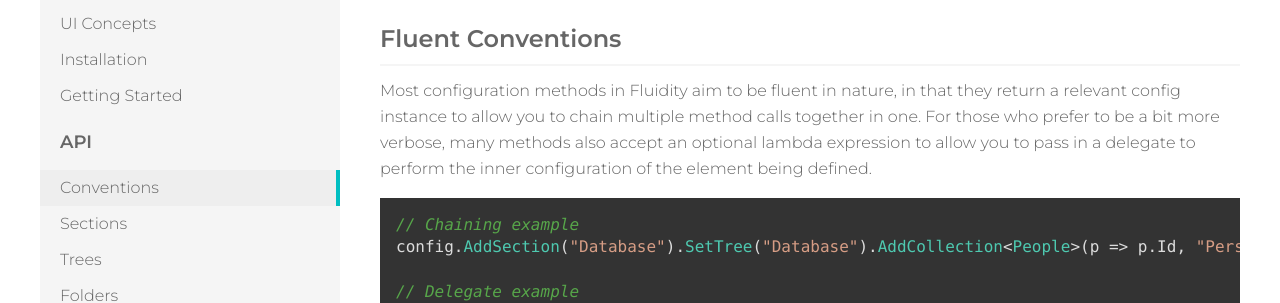
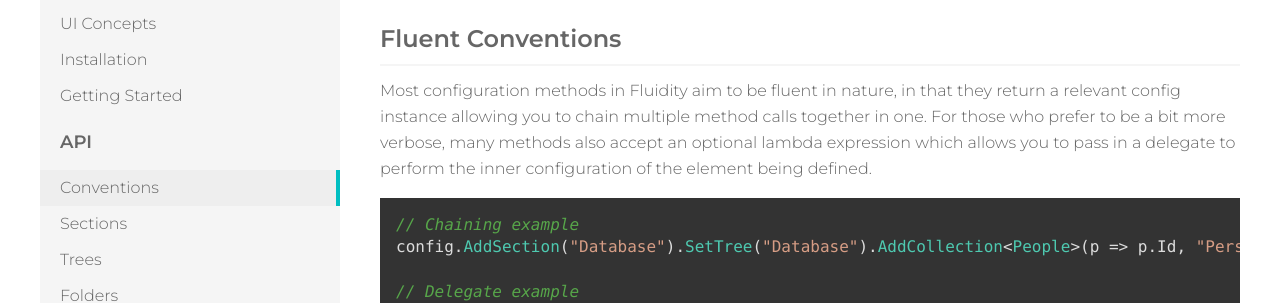
Before and after one commit to mattbrailsford/umbraco-fluidity, a Jekyll site: the page built from docs/_pages/02-api-00-conventions.md, in a window 1280 px wide. Shown: the part 379-682 px from the top of the page. Built offline with Jekyll 4.4.1, drawn with Linux system fonts in a browser that asks for light colours.

Commit message:
Update 02-api-00-conventions.md
Slight wording update

`````diff
--- a/docs/_pages/02-api-00-conventions.md
+++ b/docs/_pages/02-api-00-conventions.md
@@ -7,7 +7,7 @@
 
 ### Fluent Conventions
 
-Most configuration methods in Fluidity aim to be fluent in nature, in that they return a relevant config instance to allow you to chain multiple method calls together in one. For those who prefer to be a bit more verbose, many methods also accept an optional lambda expression to allow you to pass in a delegate to perform the inner configuration of the element being defined.
+Most configuration methods in Fluidity aim to be fluent in nature, in that they return a relevant config instance allowing you to chain multiple method calls together in one. For those who prefer to be a bit more verbose, many methods also accept an optional lambda expression which allows you to pass in a delegate to perform the inner configuration of the element being defined.
 
 ````csharp
 // Chaining example
`````
